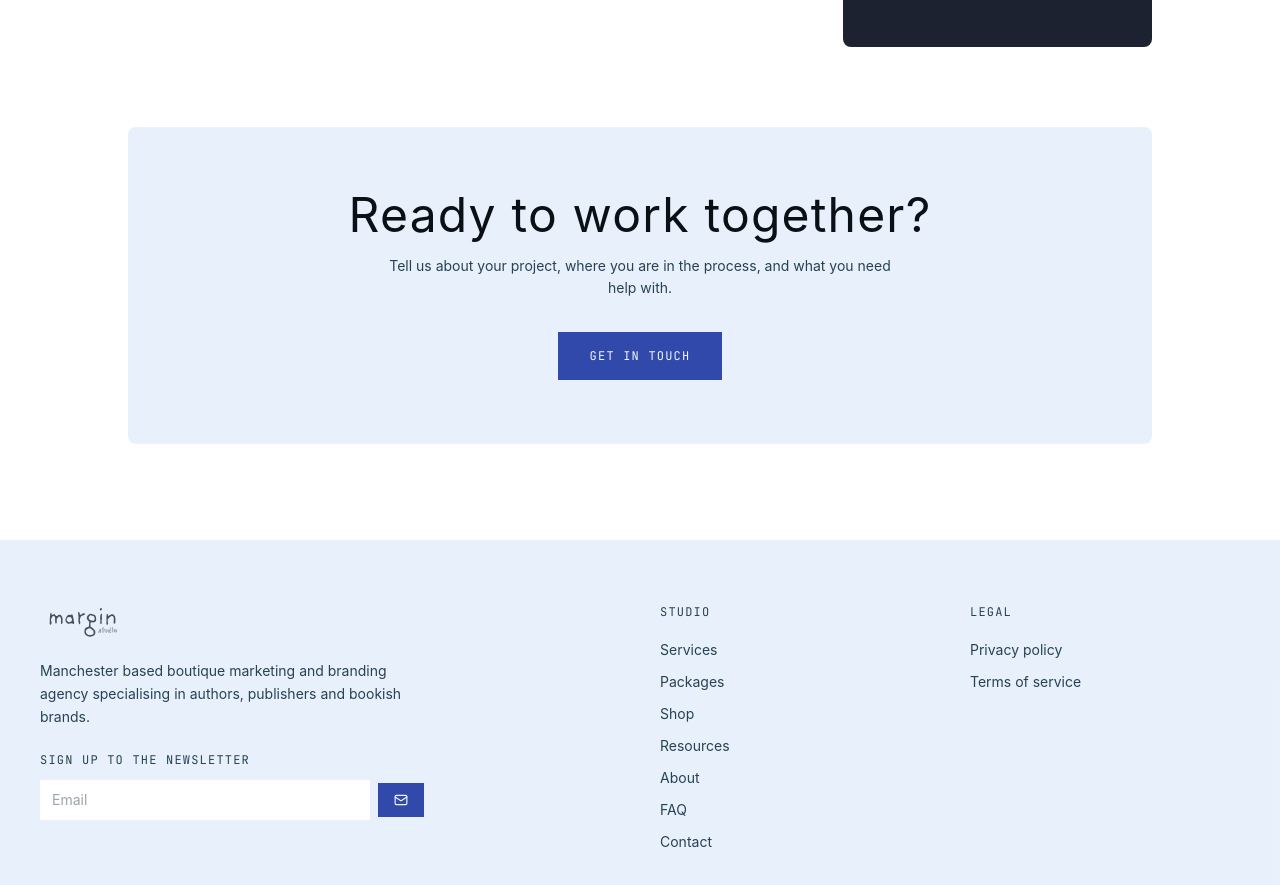
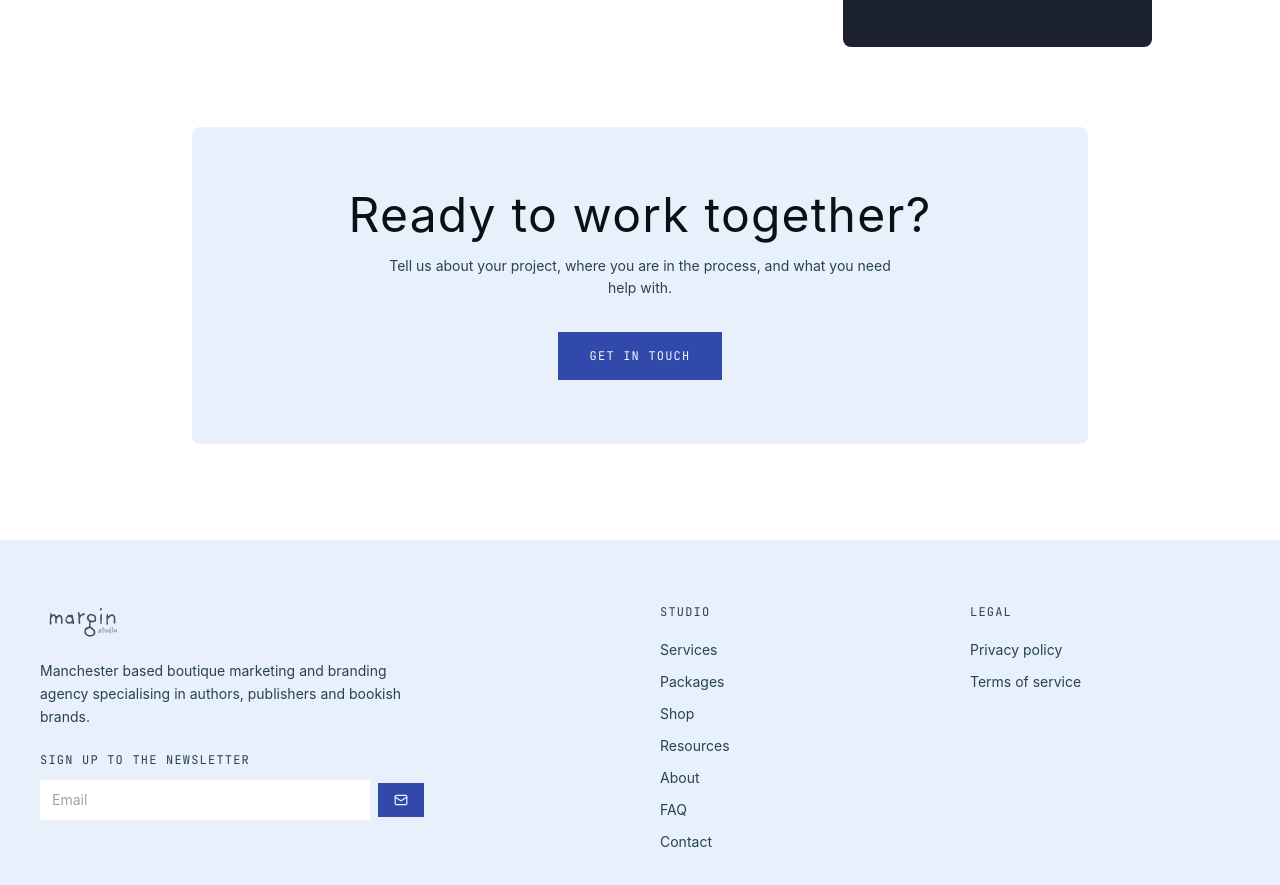
Before and after one commit to marginstudiouk/marginstudio, a React (Vite) app: page /services in a window 1280 px wide. Shown: the part 1860-2745 px from the top of the page. Built offline with nearby package versions, Linux system fonts and the light colour scheme; no server answers; a web font is replaced by a local one.

Commit message:
Refine services CTA width

```diff
--- a/src/pages/Services.jsx
+++ b/src/pages/Services.jsx
@@ -84,7 +84,7 @@ export default function Services() {
           whileInView={{ opacity: 1, y: 0 }}
           viewport={{ once: true }}
           transition={{ duration: 0.6 }}
-          className="mt-20 max-w-5xl mx-auto bg-secondary/50 p-10 md:p-16 rounded-[8px] text-center"
+          className="mt-20 max-w-4xl mx-auto bg-secondary/50 p-10 md:p-16 rounded-[8px] text-center"
         >
           <h2 className="font-display text-4xl md:text-5xl tracking-wide text-foreground leading-[0.9] mb-4">
             Ready to work together?
```
